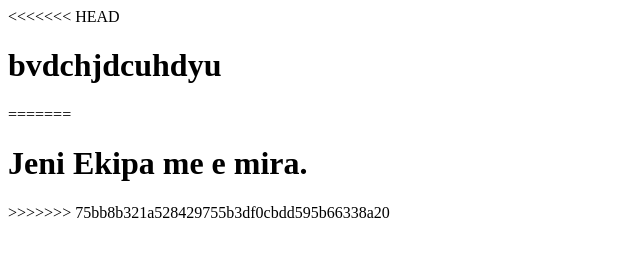
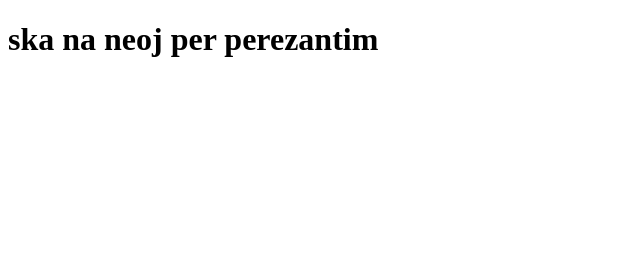
Before and after one commit to XtremeThaqi/GrupiNov25, a plain HTML site: page index.html in a window 1280 px wide. Shown: the whole page, without its empty margins (0-640 px from the left). Drawn offline with Linux system fonts and the light colour scheme.

Commit message:
index.html
flm shum

```diff
--- a/index.html
+++ b/index.html
@@ -6,11 +6,7 @@
     <title>Document</title>
 </head>
 <body>
-<<<<<<< HEAD
-     <h1>bvdchjdcuhdyu</h1>
-=======
 
-    <h1>Jeni Ekipa me e mira.</h1>
->>>>>>> 75bb8b321a528429755b3df0cbdd595b66338a20
+    <h1>ska na neoj per perezantim</h1>
 </body>
 </html>
```
